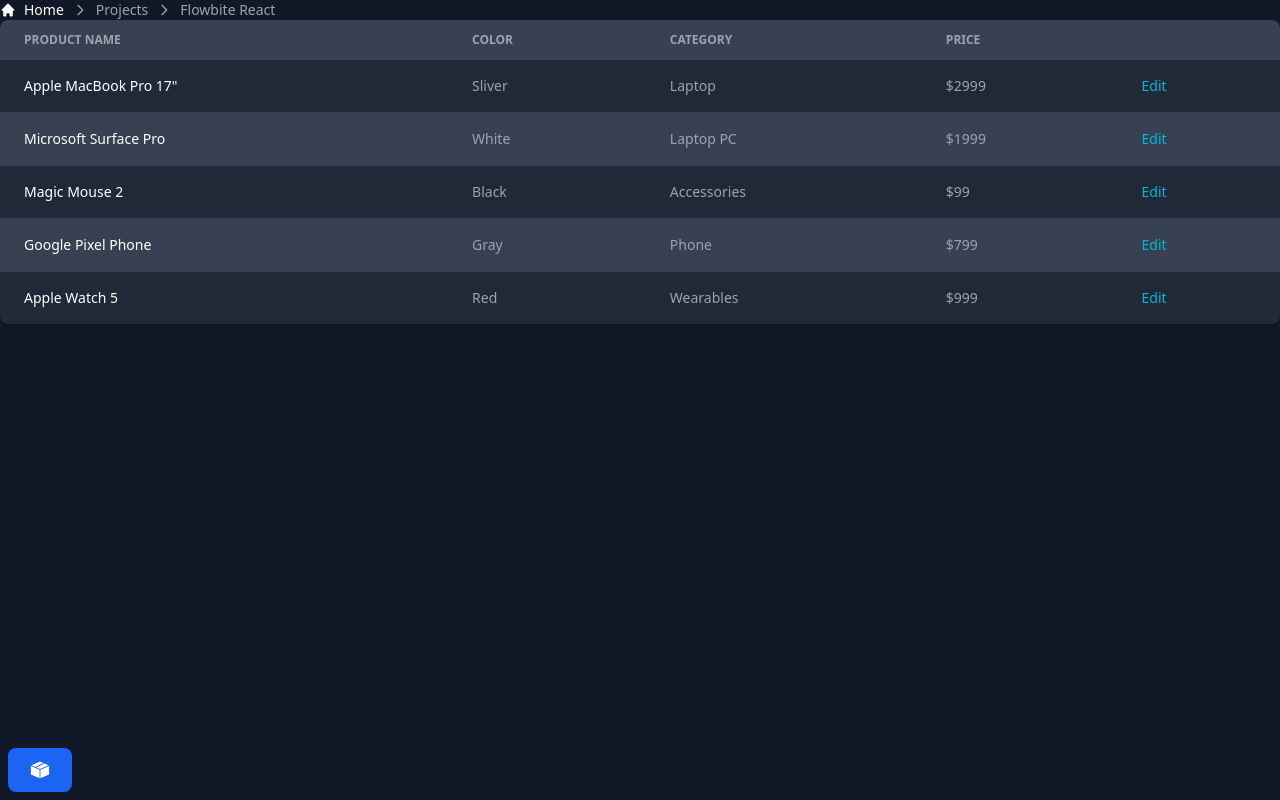
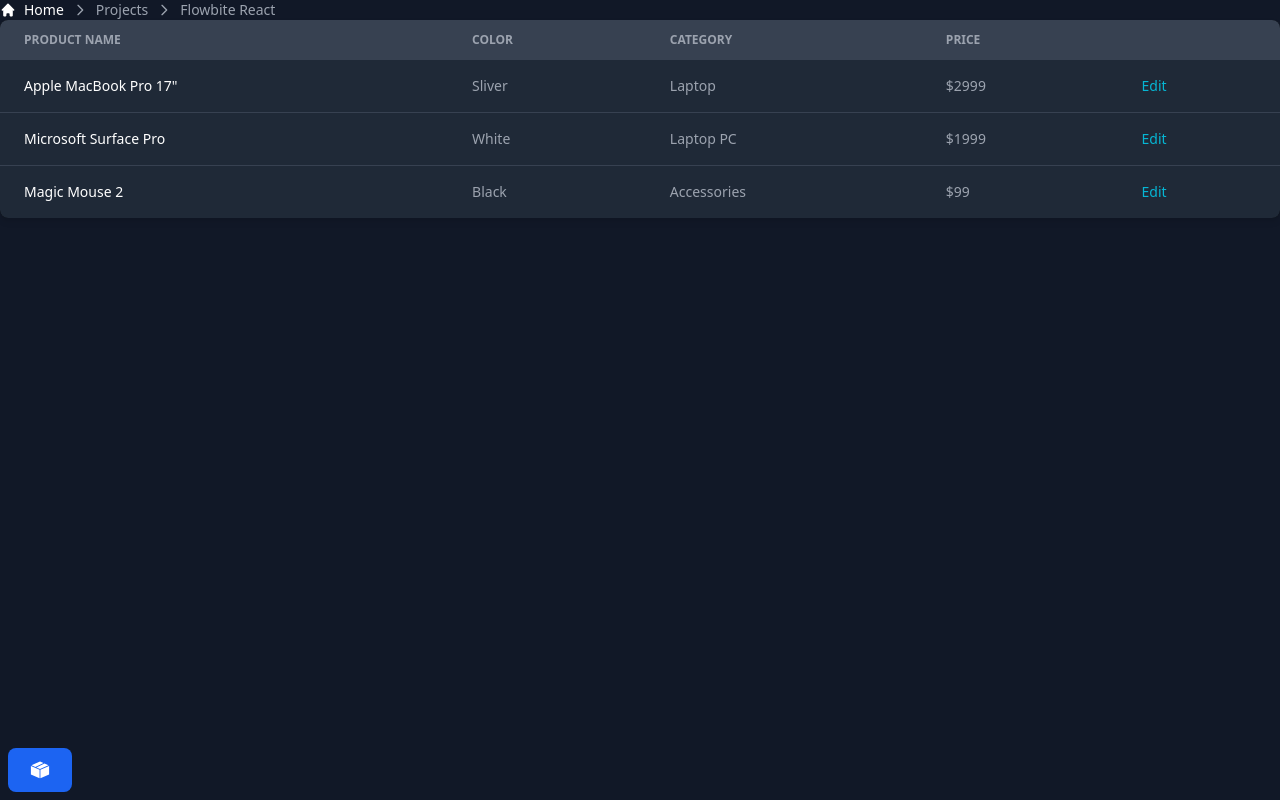
Before and after one commit to benson00077/tlog-cms, a Next.js app: page / in a window 1280 px wide. Built offline with nearby package versions, Linux system fonts and the light colour scheme.

Commit message:
refactor: postlist as home

```diff
--- /dev/null
+++ b/src/app/Header.tsx
@@ -0,0 +1,27 @@
+"use client"
+import React from 'react'
+import { Breadcrumb } from 'flowbite-react'
+import { HiHome } from 'react-icons/hi';
+
+function Header() {
+  return (
+      <Breadcrumb aria-label="Default breadcrumb example">
+        <Breadcrumb.Item
+          href="#"
+          icon={HiHome}
+        >
+          <p>
+            Home
+          </p>
+        </Breadcrumb.Item>
+        <Breadcrumb.Item href="#">
+          Projects
+        </Breadcrumb.Item>
+        <Breadcrumb.Item>
+          Flowbite React
+        </Breadcrumb.Item>
+      </Breadcrumb>
+  )
+}
+
+export default Header
--- a/src/app/(home)/PostList.tsx
+++ b/src/app/PostsTable.tsx
@@ -1,28 +1,10 @@
-'use client';
+"use client"
+import React from 'react'
+import { Table } from 'flowbite-react'
 
-import { Breadcrumb, Table } from 'flowbite-react';
-import { HiHome } from 'react-icons/hi';
-
-export function PostsList() {
+export function PostsTable() {
   return (
-    <>
-      <Breadcrumb aria-label="Default breadcrumb example">
-        <Breadcrumb.Item
-          href="#"
-          icon={HiHome}
-        >
-          <p>
-            Home
-          </p>
-        </Breadcrumb.Item>
-        <Breadcrumb.Item href="#">
-          Projects
-        </Breadcrumb.Item>
-        <Breadcrumb.Item>
-          Flowbite React
-        </Breadcrumb.Item>
-      </Breadcrumb>
-      <Table striped>
+      <Table hoverable>
         <Table.Head>
           <Table.HeadCell>
             Product name
@@ -117,58 +99,7 @@
               </a>
             </Table.Cell>
           </Table.Row>
-          <Table.Row className="bg-white dark:border-gray-700 dark:bg-gray-800">
-            <Table.Cell className="whitespace-nowrap font-medium text-gray-900 dark:text-white">
-              <p>
-                Google Pixel Phone
-              </p>
-            </Table.Cell>
-            <Table.Cell>
-              Gray
-            </Table.Cell>
-            <Table.Cell>
-              Phone
-            </Table.Cell>
-            <Table.Cell>
-              $799
-            </Table.Cell>
-            <Table.Cell>
-              <a
-                className="font-medium text-cyan-600 hover:underline dark:text-cyan-500"
-                href="/tables"
-              >
-                <p>
-                  Edit
-                </p>
-              </a>
-            </Table.Cell>
-          </Table.Row>
-          <Table.Row className="bg-white dark:border-gray-700 dark:bg-gray-800">
-            <Table.Cell className="whitespace-nowrap font-medium text-gray-900 dark:text-white">
-              Apple Watch 5
-            </Table.Cell>
-            <Table.Cell>
-              Red
-            </Table.Cell>
-            <Table.Cell>
-              Wearables
-            </Table.Cell>
-            <Table.Cell>
-              $999
-            </Table.Cell>
-            <Table.Cell>
-              <a
-                className="font-medium text-cyan-600 hover:underline dark:text-cyan-500"
-                href="/tables"
-              >
-                <p>
-                  Edit
-                </p>
-              </a>
-            </Table.Cell>
-          </Table.Row>
         </Table.Body>
       </Table>
-    </>
   )
 }
--- a/src/app/Sidebar.tsx
+++ b/src/app/Sidebar.tsx
@@ -1,9 +1,9 @@
 'use client';
 
+import { useState } from 'react';
 import { Button, Sidebar } from 'flowbite-react';
 import { HiArrowSmRight, HiChartPie, HiInbox, HiShoppingBag, HiTable, HiUser, HiViewBoards } from 'react-icons/hi';
 import { GiCardboardBox, GiCardboardBoxClosed } from 'react-icons/gi'
-import { useState } from 'react';
 
 /**
  *  NOTICE: flowbite-react still work on Drawer component
--- a/src/app/page.tsx
+++ b/src/app/page.tsx
@@ -1,9 +1,11 @@
-import { PostsList } from './(home)/PostList'
+import Header from './Header'
+import { PostsTable } from './PostsTable'
 
-export default function Home() {
+export default async function Home() {
   return (
-    <main>
-      <PostsList />
-    </main>
+    <>
+      <Header />
+      <PostsTable />
+    </>
   )
 }
```
